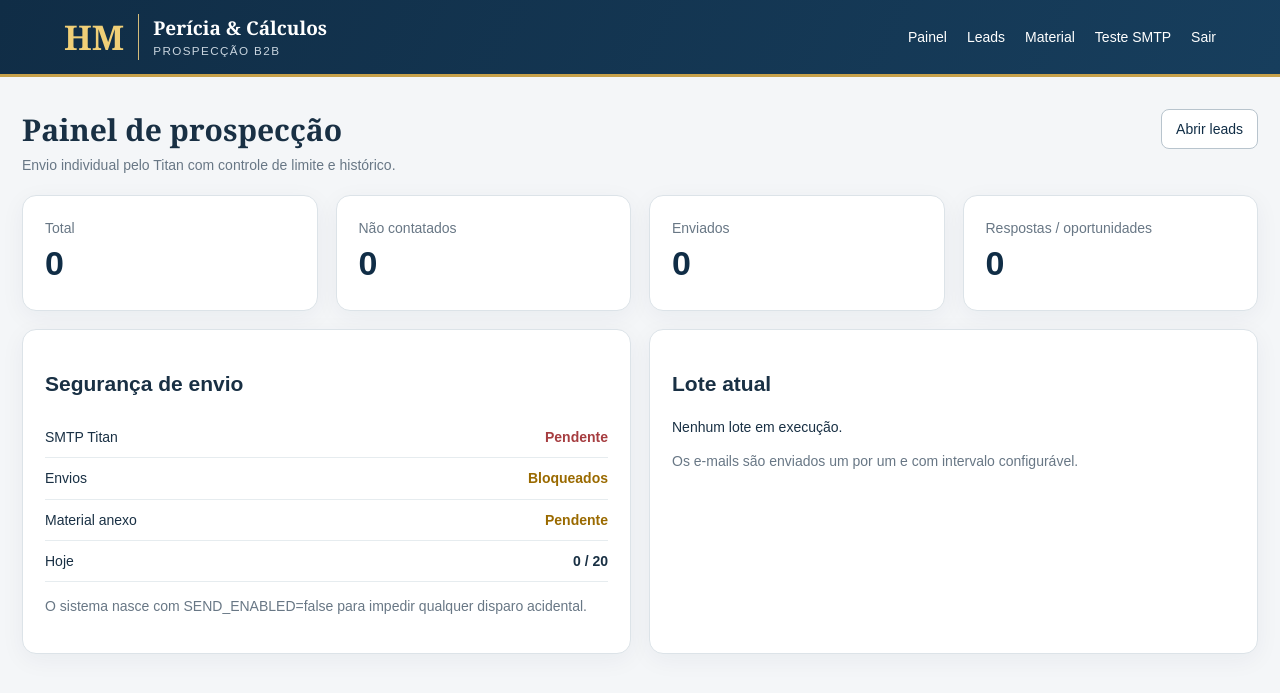
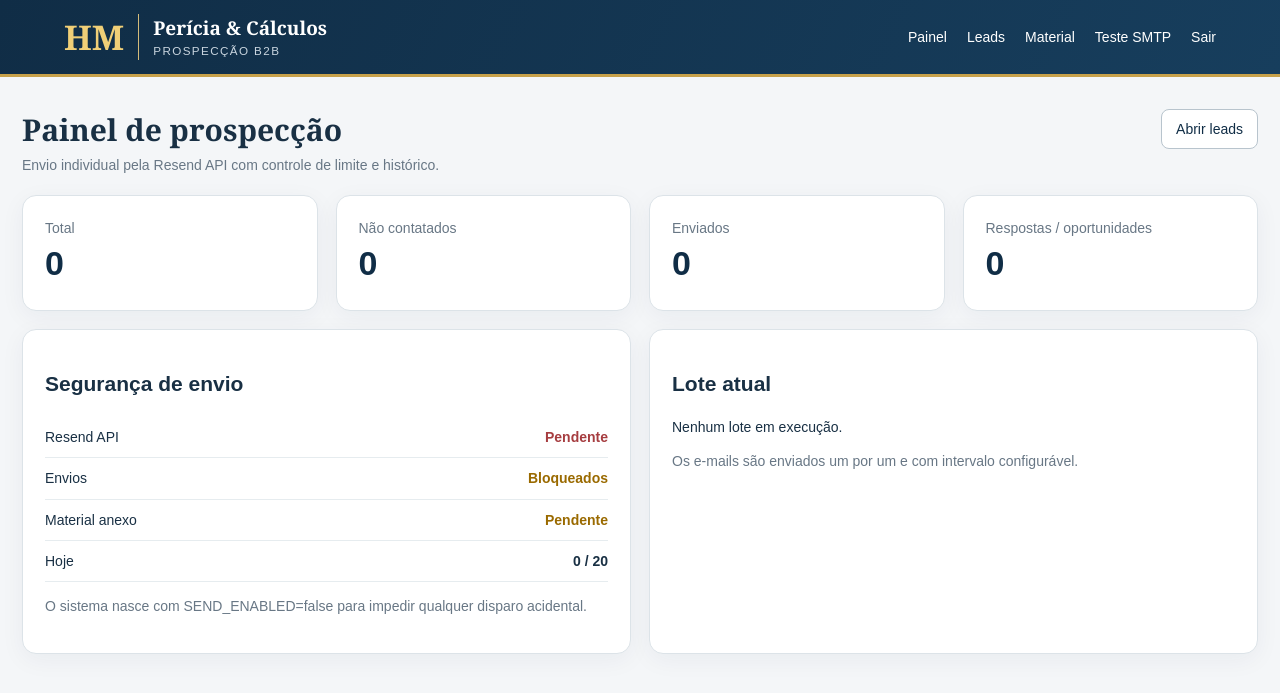
Before and after one commit to hugomsilvaadv/hm-email-disparador, a Flask app: page / in a window 1280 px wide. Shown: the top 693 px of the page. Run offline with Flask 3, Linux system fonts and the light colour scheme; the visitor is signed in with stand-in values (Sample User, id 1); some libraries are stand-ins or nearby versions.

Commit message:
Atualizar painel para Resend

```diff
--- a/templates/dashboard.html
+++ b/templates/dashboard.html
@@ -1,6 +1,6 @@
 {% extends 'base.html' %}
 {% block content %}
-<div class="page-head"><div><h1>Painel de prospecção</h1><p>Envio individual pelo Titan com controle de limite e histórico.</p></div><a class="btn" href="{{ url_for('leads') }}">Abrir leads</a></div>
+<div class="page-head"><div><h1>Painel de prospecção</h1><p>Envio individual pela Resend API com controle de limite e histórico.</p></div><a class="btn" href="{{ url_for('leads') }}">Abrir leads</a></div>
 <div class="grid four">
   <div class="card metric"><span>Total</span><strong>{{ total }}</strong></div>
   <div class="card metric"><span>Não contatados</span><strong>{{ pending }}</strong></div>
@@ -9,7 +9,7 @@
 </div>
 <div class="grid two top-gap">
   <section class="card"><h2>Segurança de envio</h2>
-    <div class="status-row"><span>SMTP Titan</span><b class="{{ 'ok' if smtp_ready else 'bad' }}">{{ 'Configurado' if smtp_ready else 'Pendente' }}</b></div>
+    <div class="status-row"><span>Resend API</span><b class="{{ 'ok' if resend_ready else 'bad' }}">{{ 'Configurado' if smtp_ready else 'Pendente' }}</b></div>
     <div class="status-row"><span>Envios</span><b class="{{ 'ok' if send_enabled else 'warn' }}">{{ 'Liberados' if send_enabled else 'Bloqueados' }}</b></div>
     <div class="status-row"><span>Material anexo</span><b class="{{ 'ok' if material else 'warn' }}">{{ material.filename if material else 'Pendente' }}</b></div>
     <div class="status-row"><span>Hoje</span><b>{{ sent_today }} / {{ daily_limit }}</b></div>
```
